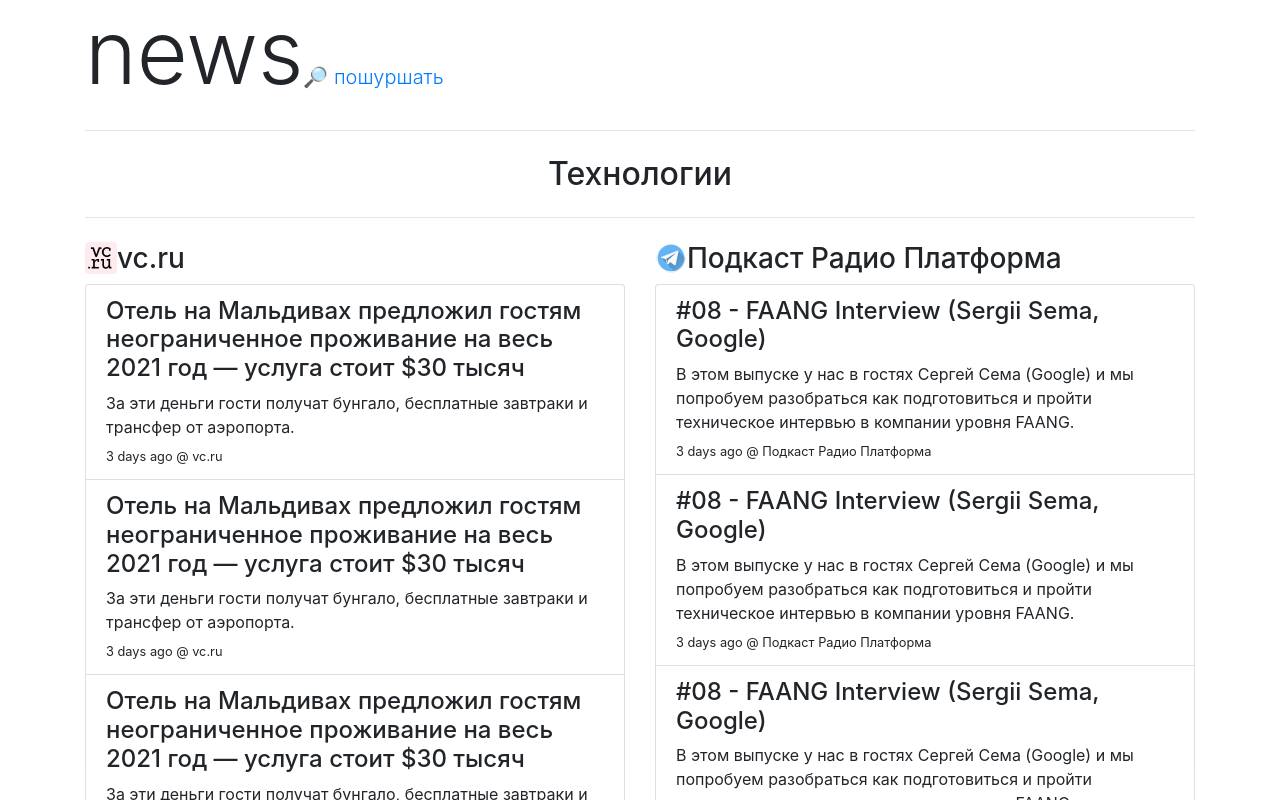
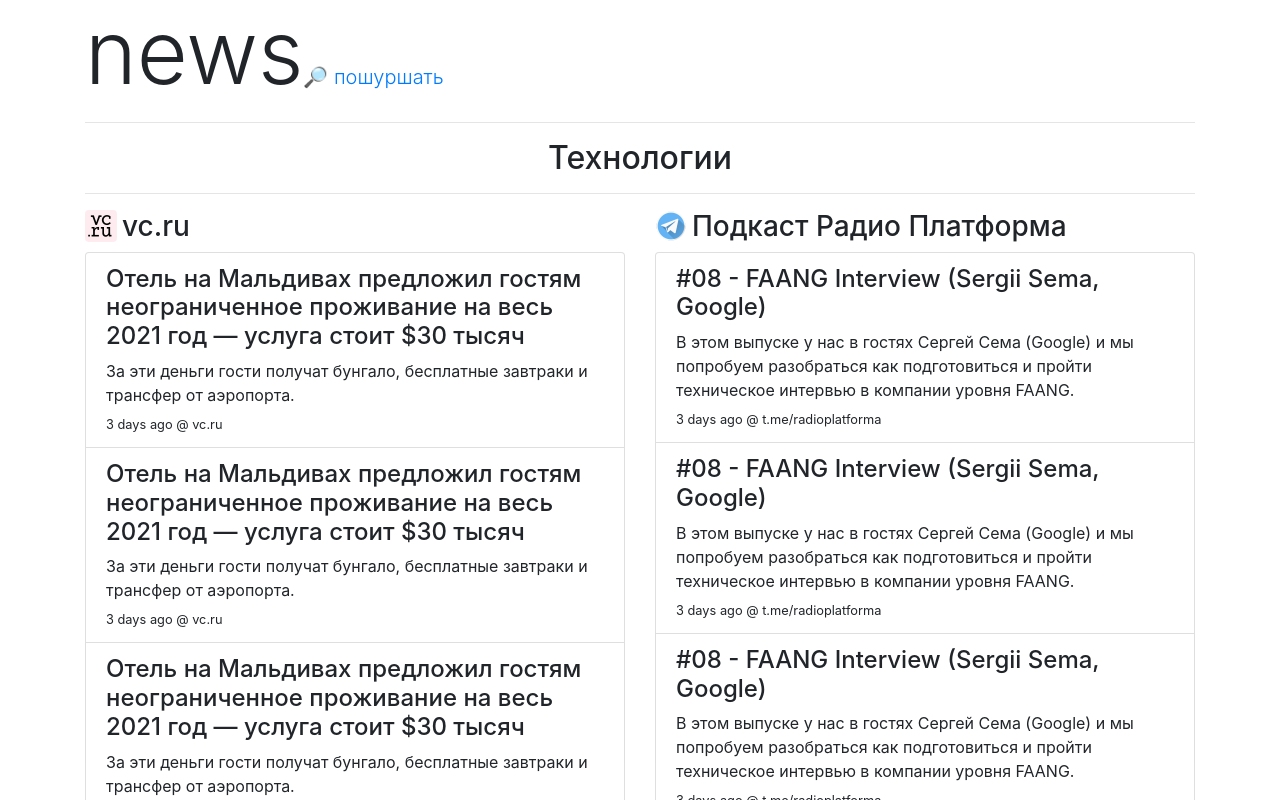
Before and after one commit to Denchick/news, a React (Create React App) app in the folder news-frontend/: page / in a window 1280 px wide. Shown: the top 800 px of the page. Built offline with nearby package versions, Linux system fonts and the light colour scheme.

Commit message:
small fixes

```diff
--- a/news-frontend/src/components/NewsCard/NewsCard.tsx
+++ b/news-frontend/src/components/NewsCard/NewsCard.tsx
@@ -11,12 +11,12 @@ interface INewsCardProps {
 }
 
 const NewsCard = ({source, articles}: INewsCardProps) => {
-    const {title, icon} = source;
+    const {title, icon, url} = source;
     return (
         <div>
             <div className="d-flex w-100 justify-content-start">
                 <Icon src={icon} />
-                <h3>{title}</h3>
+                <h3 style={{marginLeft: 5}}>{title}</h3>
             </div>
             <ListGroup>
                 {
@@ -25,7 +25,7 @@ const NewsCard = ({source, articles}: INewsCardProps) => {
                             title={article.title}
                             description={article.description}
                             howLong={"3 days ago"}
-                            source={title}
+                            source={url}
                         />)
                 }
             </ListGroup>
--- a/news-frontend/src/components/NewsCategory/NewsCategory.tsx
+++ b/news-frontend/src/components/NewsCategory/NewsCategory.tsx
@@ -11,9 +11,9 @@ const NewsCategory = ({title, children}: INewsCategoryProps) => {
         <div style={{marginBottom: 50}}>
             <Row>
                 <Col>
-                    <hr className="my-4" />
+                    <hr />
                     <h2 className="text-center">{title}</h2>
-                    <hr className="my-4" />
+                    <hr />
                 </Col>
             </Row>
             <Row>
--- a/news-frontend/src/data/NewsSource.ts
+++ b/news-frontend/src/data/NewsSource.ts
@@ -1,4 +1,5 @@
 export interface INewsSource {
     title: string
+    url: string
     icon: string
 }
--- a/news-frontend/src/mocks/cards.ts
+++ b/news-frontend/src/mocks/cards.ts
@@ -7,7 +7,8 @@ const newsCard: INewsCard[] = [
     {
         source: {
             title: "vc.ru",
-            icon: vcIcon
+            icon: vcIcon,
+            url: "vc.ru"
         },
         articles: [
             mockArticleVc,
@@ -18,7 +19,8 @@ const newsCard: INewsCard[] = [
     {
         source: {
             title: "Подкаст Радио Платформа",
-            icon: telegramIcon
+            icon: telegramIcon,
+            url: "t.me/radioplatforma"
         },
         articles: [
             mockArticleTelegram,
```
